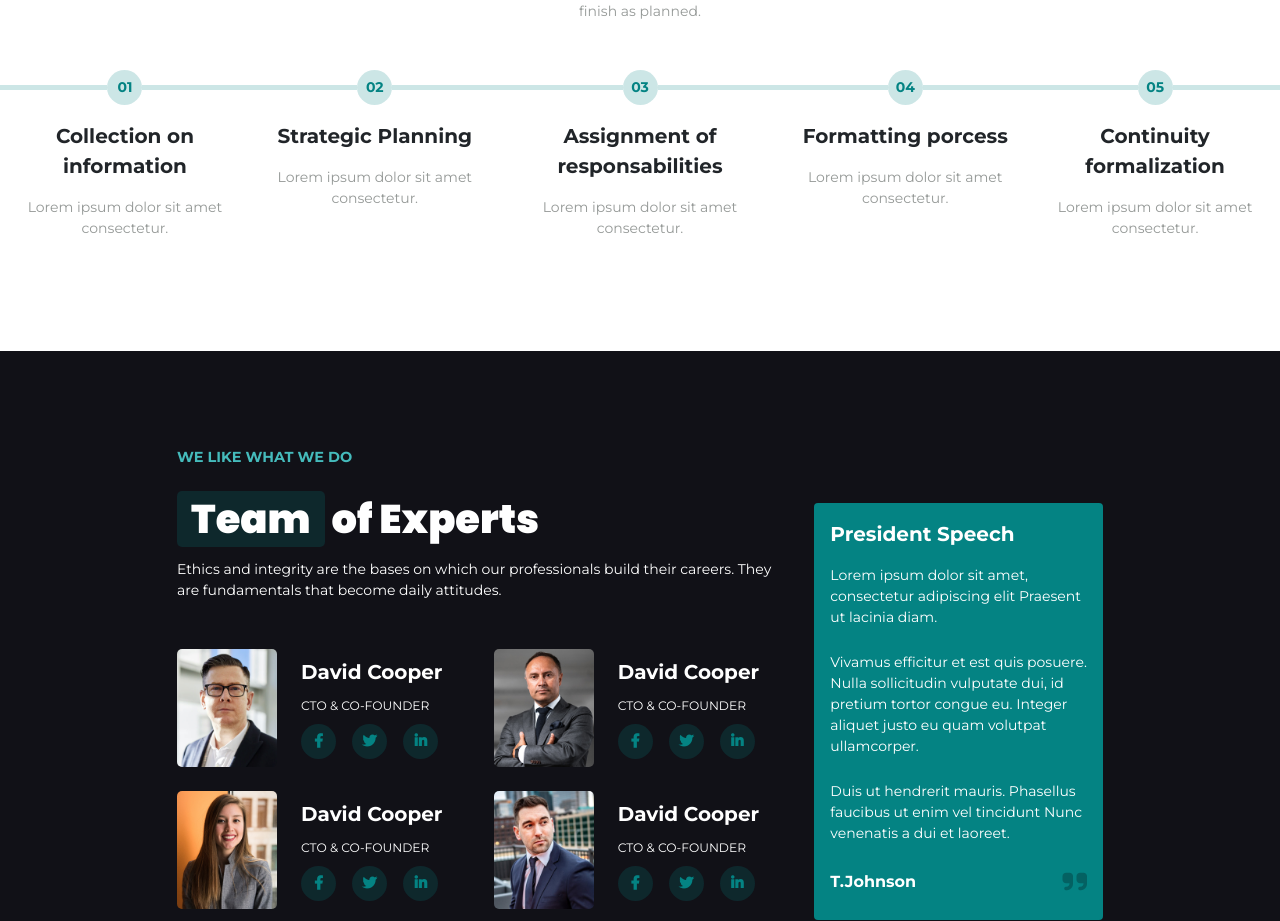
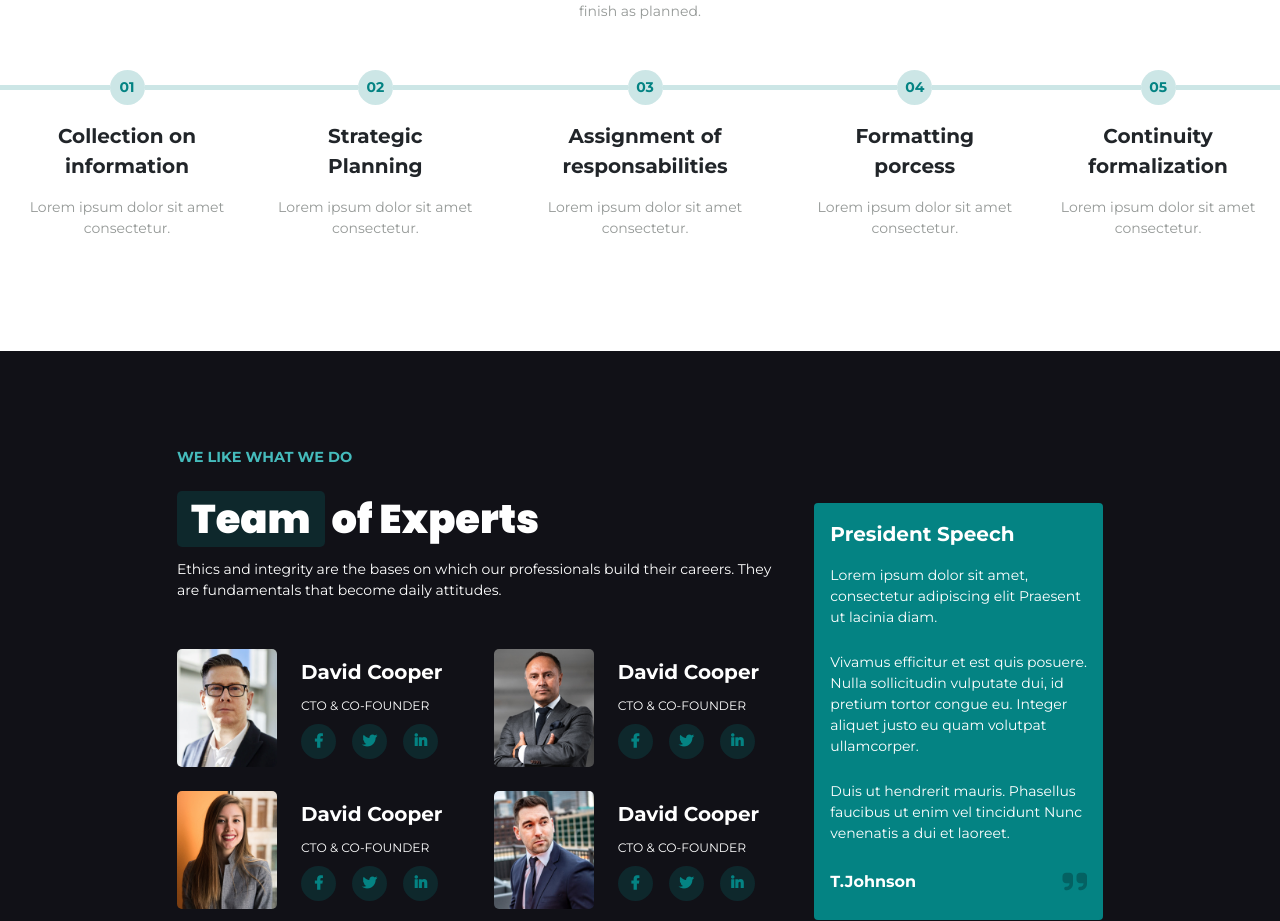
Before and after one commit to StefanoSax93/proj-html-vuejs, a Vue app: page / in a window 1280 px wide. Shown: the part 2326-3247 px from the top of the page. Built offline with nearby package versions, Linux system fonts and the light colour scheme.

Commit message:
modifiche minori

```diff
--- a/src/assets/scss/_main.scss
+++ b/src/assets/scss/_main.scss
@@ -45,6 +45,7 @@ margin-right: auto;
 }
 .bg_light {
     background-color: $color-bg-light;
+    transition: all 0.2s ease-in-out;
 }
 .bg_primary {
     background-color: $color-primary;
--- a/src/components/ProcessManagement.vue
+++ b/src/components/ProcessManagement.vue
@@ -16,8 +16,8 @@
                         <div class="board">{{process.id}}</div>
                         <div class="flex-grow-1 line d-none d-xl-flex"></div>
                     </div>
-                    <div class="mx-3">
-                        <div class="fw-bold fs-5 my-3">{{process.title}}</div>
+                    <div class="mx-3 ">
+                        <div class="fw-bold fs-5 my-3 px-3">{{process.title}}</div>
                         <p>
                             Lorem ipsum dolor sit amet
                             consectetur.
```
